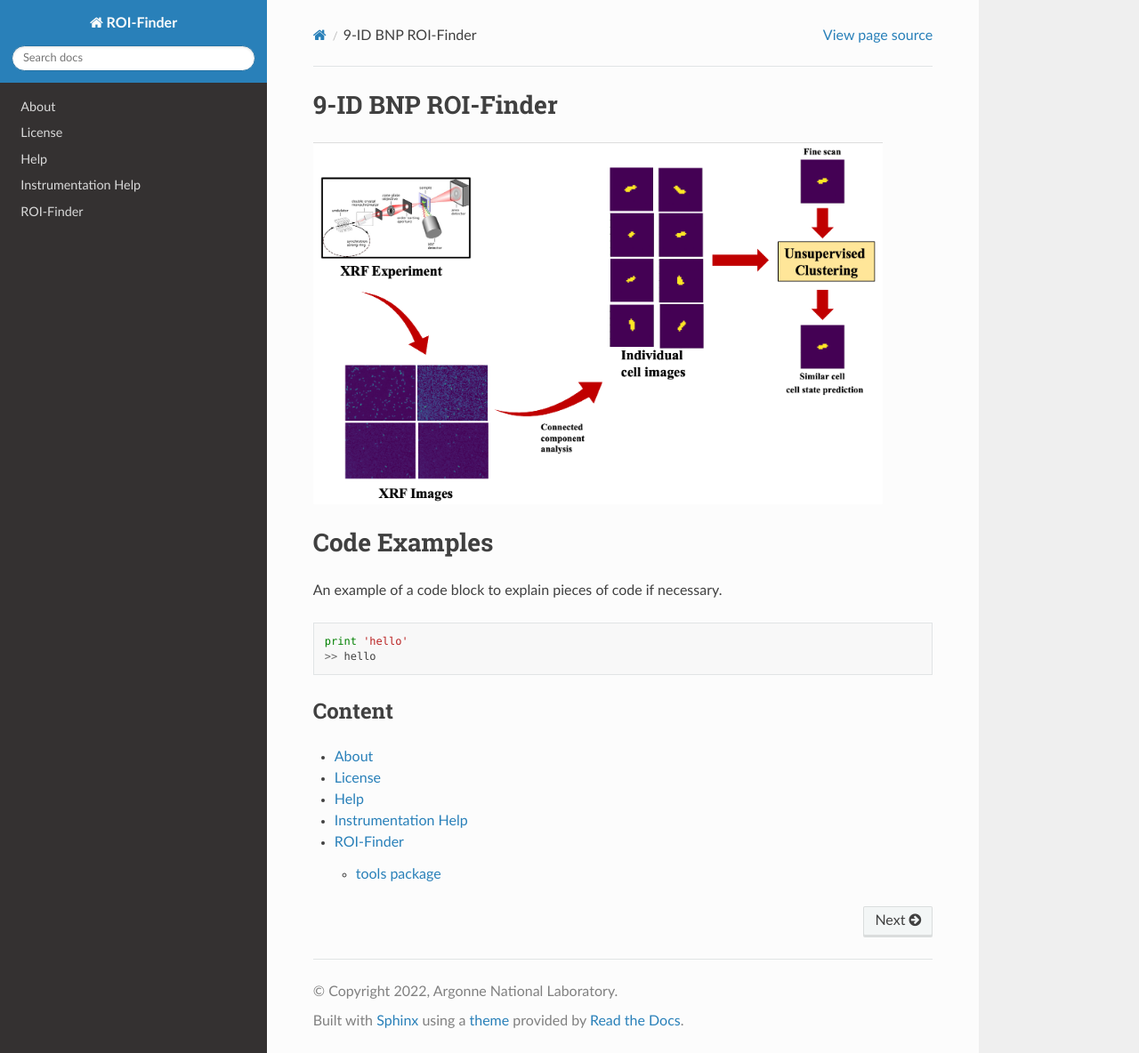
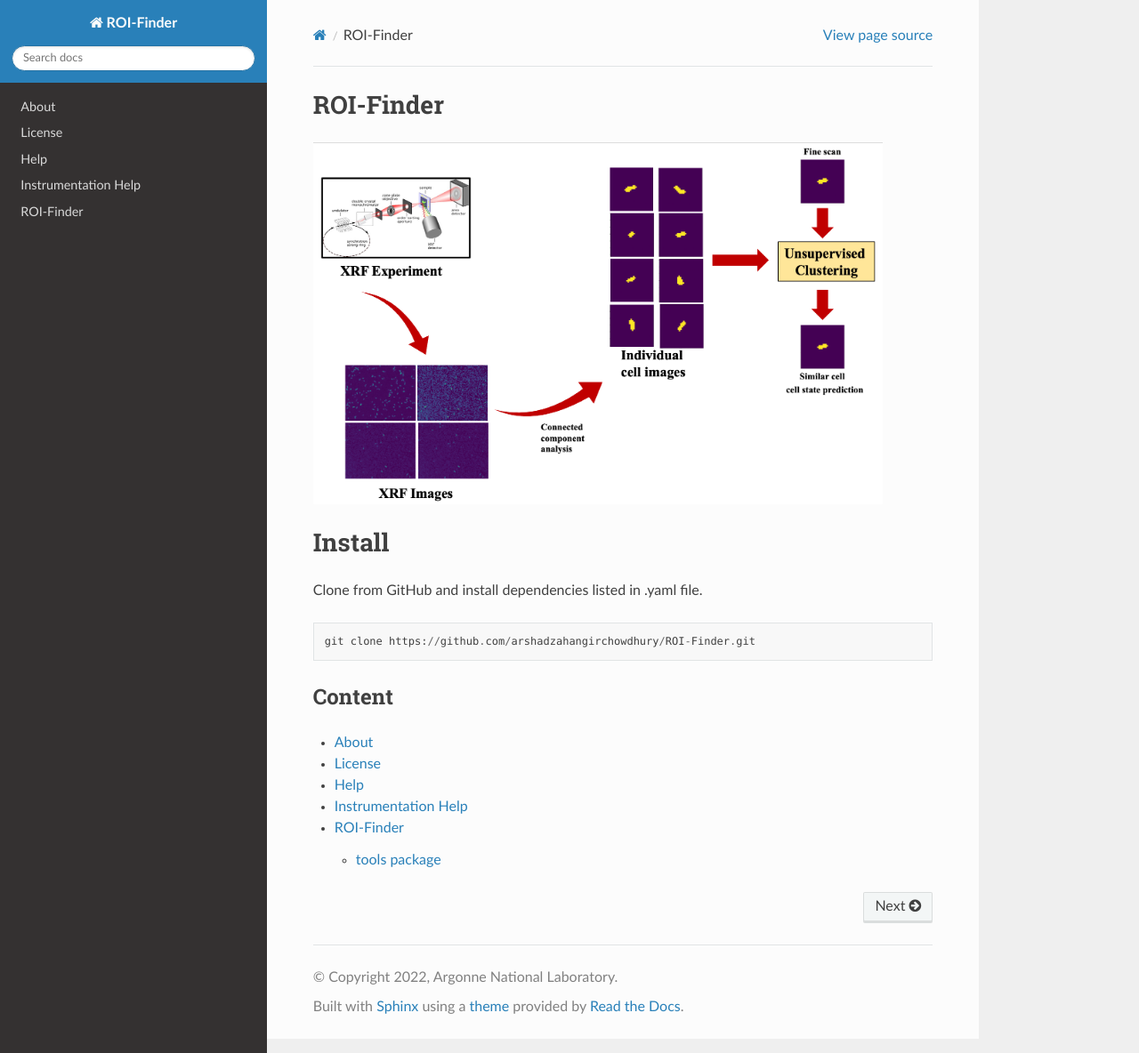
Before and after one commit to arshadzahangirchowdhury/old_ROI-Finder, a Sphinx documentation site: the page built from docs/source/index.rst, in a window 1280 px wide and 1184 px high. Shown: the whole window at 89% size. Built offline with Sphinx 7.4.7 and the Read the Docs theme 2.0.0, drawn with Linux system fonts in a browser that asks for light colours.

```diff
--- a/docs/source/Help.rst
+++ b/docs/source/Help.rst
@@ -3,10 +3,8 @@ Help
 
 Please contact arshad.zahangir.bd@gmail.com for any questions.
 
-Thank you.
-
 
 Instrumentation Help
 ====================
 
-Please contact the 9-ID beamline staff for questions relating to experimental details.
+Please contact the 9-ID beamline Bionanoprobe(BNP) staff at the Advanced Photon Source(APS) for questions relating to experimental details.
--- a/docs/source/License.rst
+++ b/docs/source/License.rst
@@ -5,7 +5,7 @@ License
 
  Copyright © 2022, UChicago Argonne, LLC
  All Rights Reserved
- Software Name: 	ROI Finder
+ Software Name: ROI Finder
  By: Argonne National Laboratory
  OPEN SOURCE LICENSE
 
@@ -16,8 +16,7 @@ License
  3. Neither the name of the copyright holder nor the names of its contributors may be used to endorse or promote products derived from this software without specific prior written permission.
 
 
- ******************************************************************************************************
+
  DISCLAIMER
 
  THIS SOFTWARE IS PROVIDED BY THE COPYRIGHT HOLDERS AND CONTRIBUTORS "AS IS" AND ANY EXPRESS OR IMPLIED WARRANTIES, INCLUDING, BUT NOT LIMITED TO, THE IMPLIED WARRANTIES OF MERCHANTABILITY AND FITNESS FOR A PARTICULAR PURPOSE ARE DISCLAIMED. IN NO EVENT SHALL THE COPYRIGHT HOLDER OR CONTRIBUTORS BE LIABLE FOR ANY DIRECT, INDIRECT, INCIDENTAL, SPECIAL, EXEMPLARY, OR CONSEQUENTIAL DAMAGES (INCLUDING, BUT NOT LIMITED TO, PROCUREMENT OF SUBSTITUTE GOODS OR SERVICES; LOSS OF USE, DATA, OR PROFITS; OR BUSINESS INTERRUPTION) HOWEVER CAUSED AND ON ANY THEORY OF LIABILITY, WHETHER IN CONTRACT, STRICT LIABILITY, OR TORT (INCLUDING NEGLIGENCE OR OTHERWISE) ARISING IN ANY WAY OUT OF THE USE OF THIS SOFTWARE, EVEN IF ADVISED OF THE POSSIBILITY OF SUCH DAMAGE.
- ***************************************************************************************************
--- a/docs/source/index.rst
+++ b/docs/source/index.rst
@@ -1,5 +1,5 @@
 
-9-ID BNP ROI-Finder
+ROI-Finder
 =====================================
 
 
@@ -8,15 +8,14 @@
    :width: 640px
    :alt: project
 
-Code Examples
-=============
+Install
+========
 
-An example of a code block to explain pieces of code if necessary.
+Clone from GitHub and install dependencies listed in .yaml file.
 
 .. code-block:: python
 
-    print 'hello'
-    >> hello
+    git clone https://github.com/arshadzahangirchowdhury/ROI-Finder.git
 
 
 
```
Also changed, not shown: README.md (+3 -1 lines).
